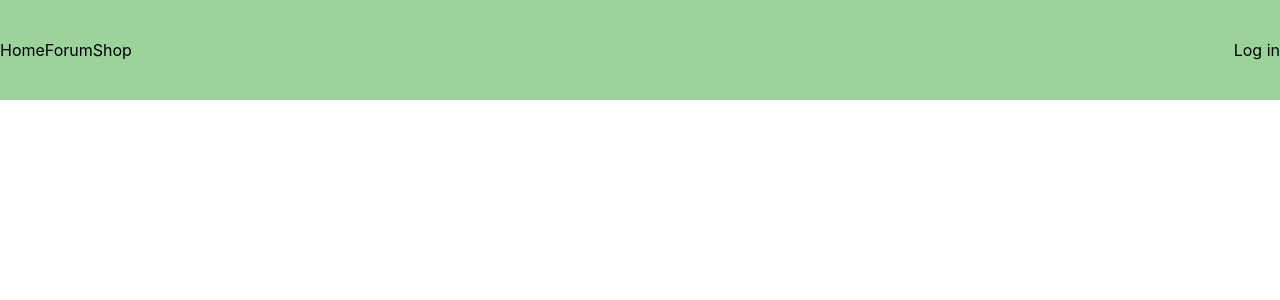
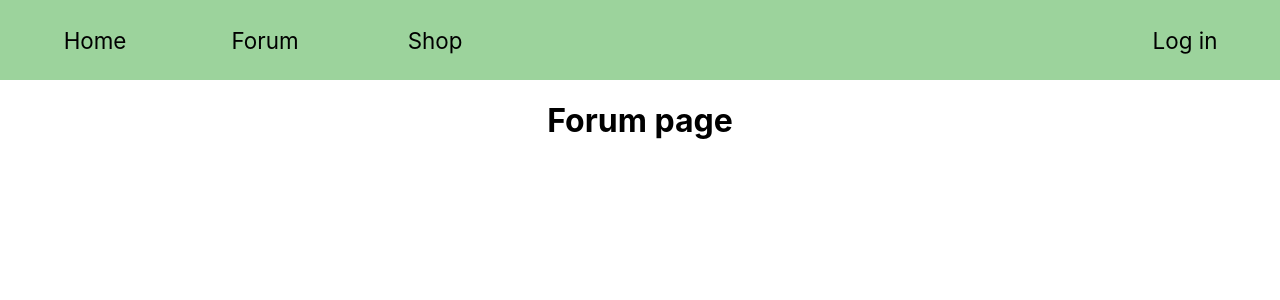
Before and after one commit to FINAL-PROJECT-RMT-FT-MARCH21/applant-frontend, a React (Create React App) app: page /forum in a window 1280 px wide. Shown: the top 300 px of the page. Built offline with nearby package versions, Linux system fonts and the light colour scheme; no server answers.

Commit message:
Stylized navbar & homepage

```diff
--- a/package.json
+++ b/package.json
@@ -11,8 +11,7 @@
     "react": "^17.0.2",
     "react-dom": "^17.0.2",
     "react-router-dom": "^5.2.0",
-    "react-scripts": "^2.1.8",
-    "web-vitals": "^1.1.2"
+    "react-scripts": "^2.1.8"
   },
   "scripts": {
     "start": "react-scripts start",
--- a/src/App.js
+++ b/src/App.js
@@ -1,14 +1,16 @@
 import './App.scss';
 import React from 'react'
-import { Link, Switch, Route, Redirect } from "react-router-dom";
+import { Switch, Route } from "react-router-dom";
 import axios from 'axios'
 
 import Navbar from './components/Navbar'
 import Homepage from './components/Homepage'
+import PlantDetails from './components/PlantDetails'
+import Forum from './components/Forum'
+import Shop from './components/Shop'
 import Signup from './components/Signup'
 import Login from './components/Login'
 import Profile from './components/Profile'
-import PlantDetails from './components/PlantDetails'
 
 class App extends React.Component {
   state = {
@@ -48,13 +50,15 @@ class App extends React.Component {
       <div className="App">
         <Navbar auth={this.state.logInSuccess}/>
         <Switch>
+          <Route path="/" exact component={() => <Homepage allPlants={this.state.plants} />} />
           <Route path="/plant-details/:_id" exact component={(routeProps)=><PlantDetails {...routeProps} allPlants={this.state.plants} />}/>
-          <Route path="/profile" exact component={()=> <Profile />} />
+          <Route path="/forum" exact component={() => <Forum />} />
+          <Route path="/shop" exact component={() => <Shop />} />
           <Route path="/signup" exact component={() => <Signup />} />
           <Route path="/login" exact component={() => <Login
                 setAppState={(body) => this.editStateFromLogin(body)}
                 logInSuccess={this.state.logInSuccess} />} />
-          <Route path="/" exact component={() => <Homepage allPlants={this.state.plants} />} />
+          <Route path="/profile" exact component={()=> <Profile />} />
         </Switch>
       </div>
     )
--- a/src/App.scss
+++ b/src/App.scss
@@ -21,6 +21,7 @@
 .link{
   color: black;
   text-decoration: none;
+  height: 100%;
 }
 
 .App{
@@ -31,25 +32,44 @@
 }
 
 .Navbar{
+  background-color: rgb(156, 211, 156);
   .navbar-child{
     @include flexCenter(row, space-between, center);
-    background-color: rgb(156, 211, 156);
-    height: 100px;
+    height: 80px;
+    margin: 0 10px;
+    a{
+      @include flexCenter(row, center, center);
+    }
     .nav-left{
       @include flexCenter(row, center, center);
-
+      height: 100%;
     }
     .nav-right{
       @include flexCenter(row, center, center);
+      height: 100%;
+    }
+    .nav-btn{
+      @include flexCenter(row, center, center);
+      width: 150px;
+      padding: 20px 10px;
+      font-size: 1.4rem;
+      margin: 5px 0;
+      transition: .75s;
+      &:hover{
+        color: whitesmoke;
+        background-color: rgb(100, 136, 100);
       }
     }
-  .nav-btn{
   }
 }
 
 .Homepage{
+  color: darkslategrey;
+  .plant-cards-container{
+    @include flexCenter(row, center, center);
+    flex-wrap: wrap;
+    margin: 100px;
     .plant-card{
-    color: darkslategrey;
       img{
         width: 250px;
       }
@@ -60,12 +80,18 @@
         @include subtitle
       }
       width: 300px;
+      height: 400px;
       margin: 0 auto;
       padding: 30px 0px;
-    margin-bottom: 20px;
+      margin: 30px;
       -webkit-box-shadow: 0px 10px 16px 2px rgba(0,0,0,0.75);
       -moz-box-shadow: 0px 10px 16px 2px rgba(0,0,0,0.75);
       box-shadow: 0px 10px 16px 2px rgba(0,0,0,0.75);
+      transition: 0.5s;
+      &:hover{
+        transform: scale3d(1.02, 1.02, 1);
+      }
+    }
   }
 }
 
@@ -77,7 +103,7 @@
 
 }
 
-@import url(https://fonts.googleapis.com/css?family=Montserrat)
+// @import url(https://fonts.googleapis.com/css?family=Montserrat)
 
 // $offwhite: darken(white, 10%)
 // $darkblue: rgb(50,50,60)
--- /dev/null
+++ b/src/components/Forum.js
@@ -0,0 +1,13 @@
+import React from "react";
+
+class Forum extends React.Component {
+
+  render() {
+    return (
+        <div className="Forum">
+            <h1>Forum page</h1>
+        </div>
+    )
+  }
+}
+export default Forum;
--- a/src/components/Homepage.js
+++ b/src/components/Homepage.js
@@ -1,7 +1,5 @@
 import React from "react";
 import {Link} from "react-router-dom";
-
-import Navbar from './Navbar'
 
 class Homepage extends React.Component {
     state = {
@@ -27,7 +25,9 @@ class Homepage extends React.Component {
     return (
       <div className="Homepage">
         <h1 className="main-title">All plants</h1>
-       {this.getPlants()}
+        <div className="plant-cards-container">
+          {this.getPlants()}
+        </div>
       </div>
     );
   }
--- a/src/components/Navbar.js
+++ b/src/components/Navbar.js
@@ -22,12 +22,12 @@ class Navbar extends React.Component {
             return (
                 <div className="navbar-child">
                     <div className="nav-left">
-                        <div className="nav-btn"><Link className="link" to="/">Home</Link></div>
-                        <div className="nav-btn"><Link className="link" to="/forum">Forum</Link></div>
-                        <div className="nav-btn"><Link className="link" to="/shop">Shop</Link></div>
+                        <Link className="link" to="/"><div className="nav-btn">Home</div></Link>
+                        <Link className="link" to="/forum"><div className="nav-btn">Forum</div></Link>
+                        <Link className="link" to="/shop"><div className="nav-btn">Shop</div></Link>
                     </div>
                     <div className="nav-right">
-                        <div className="nav-btn"><Link className="link" to="/login">Log in</Link></div>
+                        <Link className="link" to="/login"><div className="nav-btn">Log in</div></Link>
                     </div>
                 </div>
             )
--- a/src/components/Profile.js
+++ b/src/components/Profile.js
@@ -1,5 +1,4 @@
 import React from "react";
-import { Redirect } from "react-router-dom";
 
 class Profile extends React.Component {
 
--- /dev/null
+++ b/src/components/Shop.js
@@ -0,0 +1,13 @@
+import React from "react";
+
+class Shop extends React.Component {
+
+  render() {
+    return (
+        <div className="Shop">
+            <h1>Shop</h1>
+        </div>
+    )
+  }
+}
+export default Shop;
```
Also changed, not shown: src/components/NavbarNoAuth.js (deleted, +0 -32 lines), 1 other file (tests, documents, lock files or other folders). Lines whose indentation alone changed are shown as unchanged.
